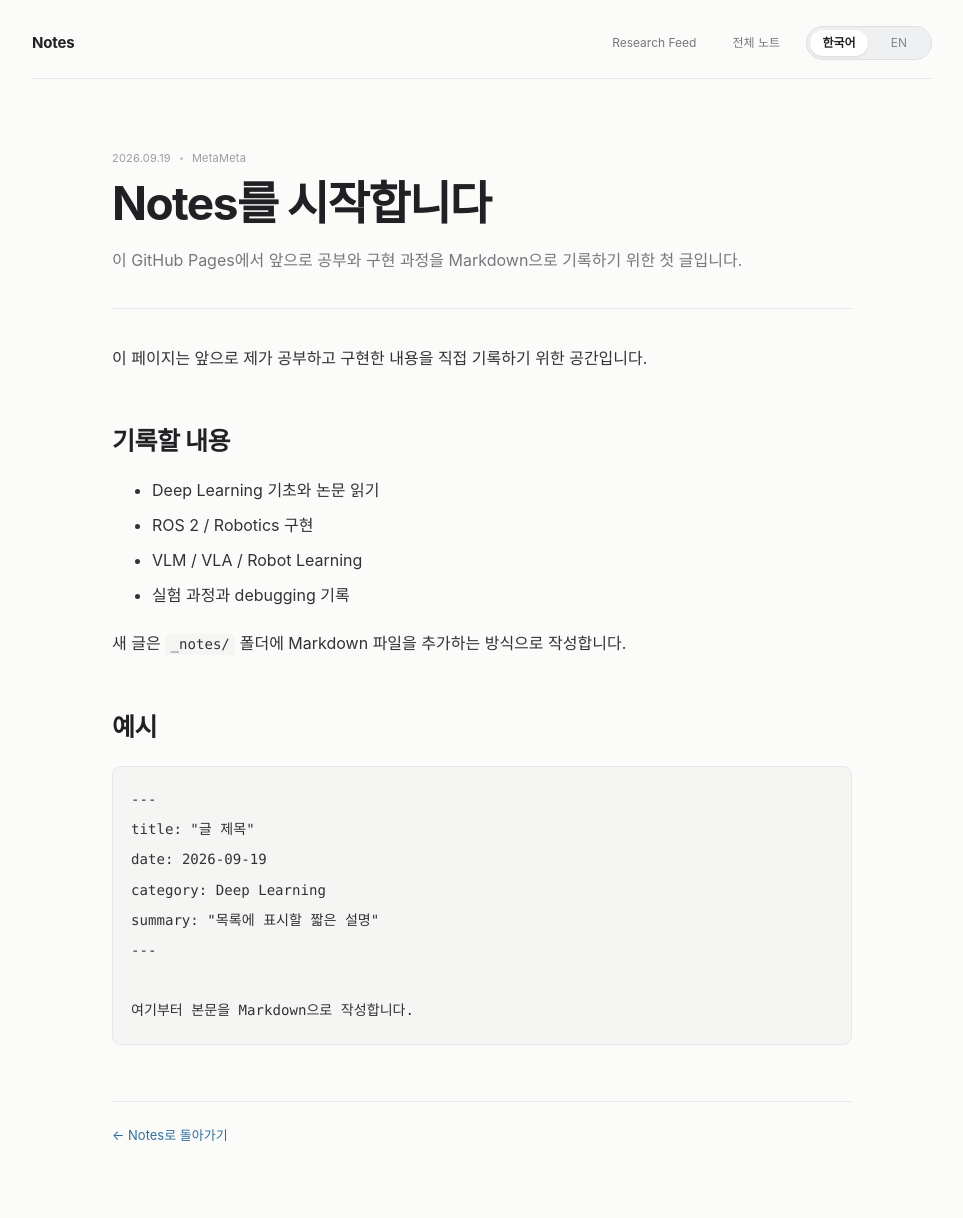
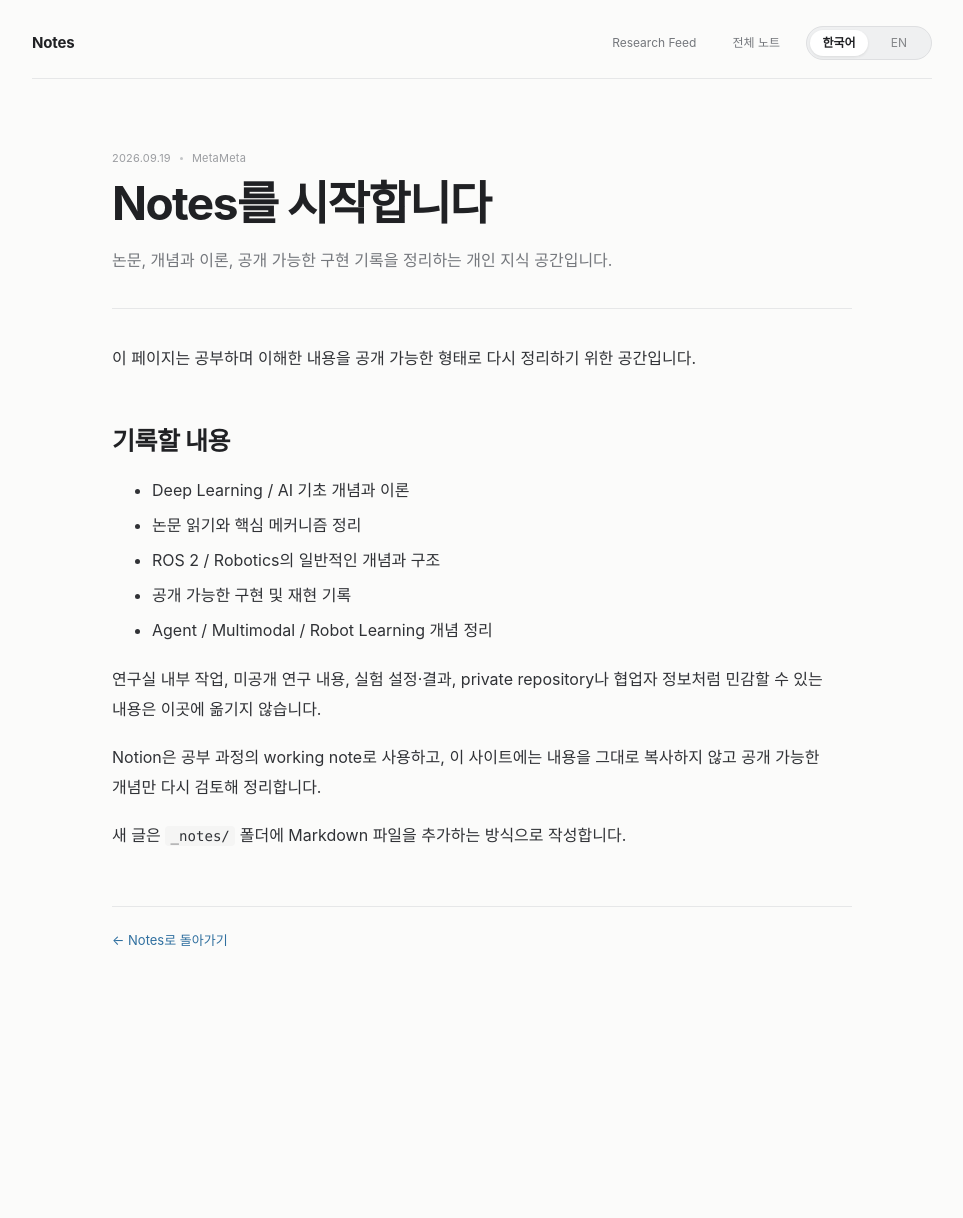
Before and after one commit to nayana224/nayana224.github.io, a Jekyll site: the page built from _notes/welcome.md, in a window 1280 px wide. Shown: the whole page, without its empty margins (158-1121 px from the left). Built offline with Jekyll 4.4.1, drawn with Linux system fonts in a browser that asks for light colours; after the commit the page ends 1023 px from its top, so only the background shows below that.

Commit message:
notes: clarify public knowledge scope

````diff
--- a/_notes/welcome.md
+++ b/_notes/welcome.md
@@ -1,30 +1,23 @@
 ---
 title: "Notes를 시작합니다"
 date: 2026-09-19
+library_type: meta
 category: Meta
-summary: "이 GitHub Pages에서 앞으로 공부와 구현 과정을 Markdown으로 기록하기 위한 첫 글입니다."
+summary: "논문, 개념과 이론, 공개 가능한 구현 기록을 정리하는 개인 지식 공간입니다."
 ---
 
-이 페이지는 앞으로 제가 공부하고 구현한 내용을 직접 기록하기 위한 공간입니다.
+이 페이지는 공부하며 이해한 내용을 공개 가능한 형태로 다시 정리하기 위한 공간입니다.
 
 ## 기록할 내용
 
-- Deep Learning 기초와 논문 읽기
-- ROS 2 / Robotics 구현
-- VLM / VLA / Robot Learning
-- 실험 과정과 debugging 기록
+- Deep Learning / AI 기초 개념과 이론
+- 논문 읽기와 핵심 메커니즘 정리
+- ROS 2 / Robotics의 일반적인 개념과 구조
+- 공개 가능한 구현 및 재현 기록
+- Agent / Multimodal / Robot Learning 개념 정리
+
+연구실 내부 작업, 미공개 연구 내용, 실험 설정·결과, private repository나 협업자 정보처럼 민감할 수 있는 내용은 이곳에 옮기지 않습니다.
+
+Notion은 공부 과정의 working note로 사용하고, 이 사이트에는 내용을 그대로 복사하지 않고 공개 가능한 개념만 다시 검토해 정리합니다.
 
 새 글은 `_notes/` 폴더에 Markdown 파일을 추가하는 방식으로 작성합니다.
-
-## 예시
-
-```markdown
----
-title: "글 제목"
-date: 2026-09-19
-category: Deep Learning
-summary: "목록에 표시할 짧은 설명"
----
-
-여기부터 본문을 Markdown으로 작성합니다.
-```
````
